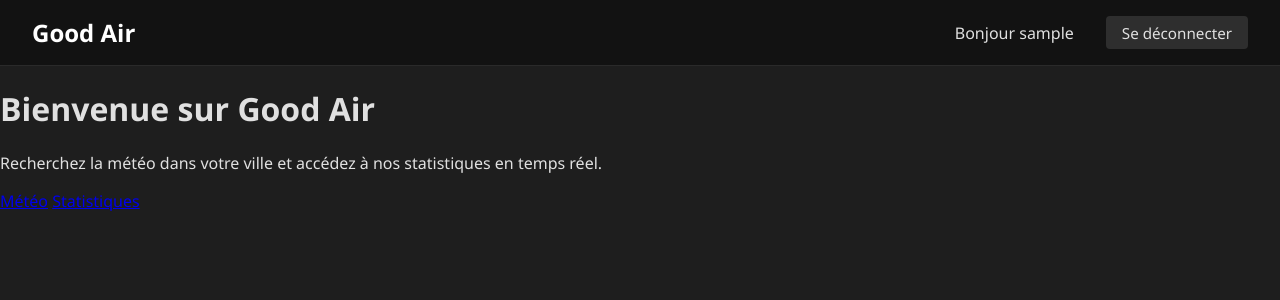
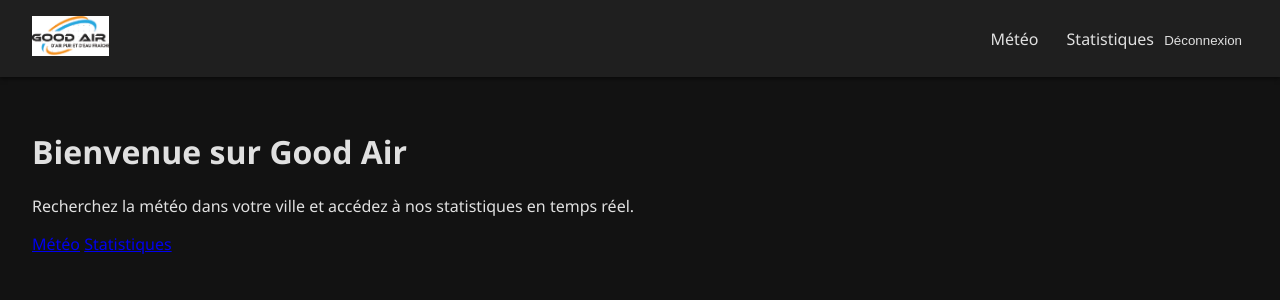
Before and after one commit to dyhia-ouldtaleb/Good-Air, a Django app: page / in a window 1280 px wide. Shown: the top 300 px of the page. Run offline with Django 5.2, Linux system fonts and the light colour scheme; the visitor is signed in with stand-in values (Sample User, id 1).

Commit message:
Ajout design minimaliste avec barre de navigation

```diff
--- a/meteo_app/static/css/style.css
+++ b/meteo_app/static/css/style.css
@@ -1,49 +1,35 @@
 body {
   margin: 0;
   font-family: 'Segoe UI', sans-serif;
-  background-color: #1e1e1e;
+  background-color: #121212;
   color: #e0e0e0;
 }
 
 header {
-  background-color: #121212;
+  background-color: #1f1f1f;
   display: flex;
   justify-content: space-between;
   align-items: center;
   padding: 1rem 2rem;
-  border-bottom: 1px solid #2a2a2a;
+  box-shadow: 0 2px 4px rgba(0, 0, 0, 0.5);
 }
 
-.logo {
-  font-size: 1.5rem;
-  font-weight: bold;
-  color: #ffffff;
+header img {
+  height: 40px;
 }
 
-nav {
-  display: flex;
-  align-items: center;
-  gap: 1rem;
+nav a {
+  margin-left: 1.5rem;
+  text-decoration: none;
+  color: #e0e0e0;
+  font-weight: 500;
 }
 
-nav a,
-nav button {
-  padding: 0.4rem 1rem;
-  background-color: #2e2e2e;
-  color: #e0e0e0;
-  border: none;
-  border-radius: 4px;
-  text-decoration: none;
-  font-size: 0.95rem;
-  cursor: pointer;
-  transition: background-color 0.3s ease;
+nav a:hover {
+  color: #ffffff;
+  text-decoration: underline;
 }
 
-nav a:hover,
-nav button:hover {
-  background-color: #3a3a3a;
+main {
+  padding: 2rem;
 }
-
-nav button {
-  font-family: inherit;
-}
--- a/meteo_app/templates/base.html
+++ b/meteo_app/templates/base.html
@@ -1,25 +1,27 @@
+{% load static %}
 <!DOCTYPE html>
 <html lang="fr">
 <head>
   <meta charset="UTF-8">
   <title>{% block title %}Good Air{% endblock %}</title>
-  {% load static %}
-  <link rel="stylesheet" href="{% static 'css/style.css' %}">
+  <link rel="stylesheet" href="{% static 'meteo_app/css/style.css' %}">
 </head>
 <body>
-
   <header>
-  <div class="logo">Good Air</div>
+    <a href="{% url 'home' %}">
+      <img src="{% static 'meteo_app/images/logo.png' %}" alt="Good Air Logo">
+    </a>
     <nav>
       {% if user.is_authenticated %}
-      <span style="margin-right: 1rem;">Bonjour {{ user.username }}</span>
+        <a href="{% url 'meteo' %}">Météo</a>
+        <a href="{% url 'stats' %}">Statistiques</a>
         <form action="{% url 'logout' %}" method="post" style="display:inline;">
           {% csrf_token %}
-        <button type="submit">Se déconnecter</button>
+          <button type="submit" style="background:none; border:none; color:#e0e0e0; font-weight:500; cursor:pointer;">Déconnexion</button>
         </form>
       {% else %}
+        <a href="{% url 'login' %}">Se connecter</a>
         <a href="{% url 'register' %}">S’inscrire</a>
-      <a href="{% url 'login' %}">Se connecter</a>
       {% endif %}
     </nav>
   </header>
@@ -27,6 +29,5 @@
   <main>
     {% block content %}{% endblock %}
   </main>
-
 </body>
 </html>
```
Also changed, not shown: meteo_app/static/images/logo.png (added). Lines whose indentation alone changed are shown as unchanged.
